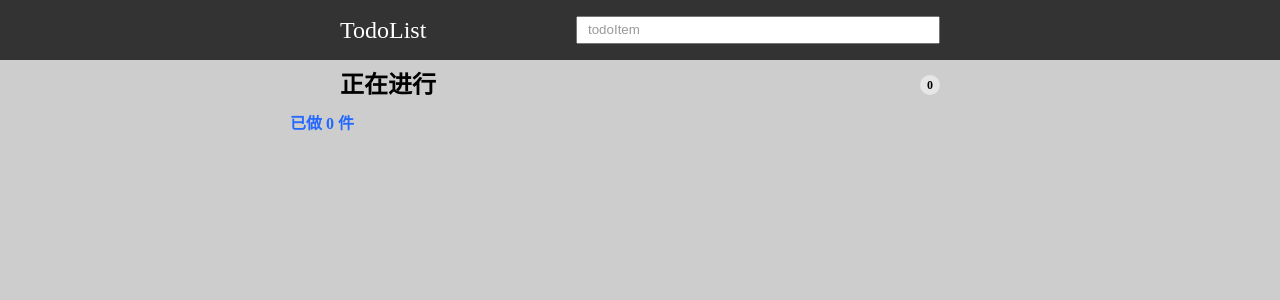
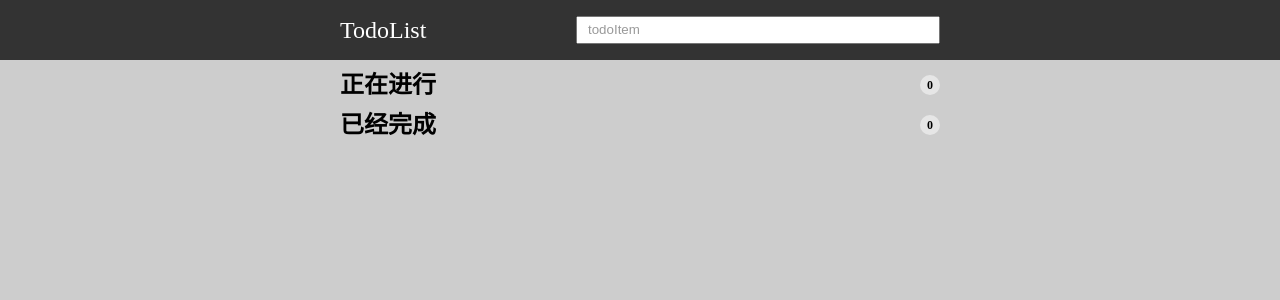
Before and after one commit to kongmingLatern/todo-list, a Vue app: page / in a window 1280 px wide. Shown: the top 300 px of the page. Built offline with nearby package versions, Linux system fonts and the light colour scheme.

Commit message:
chore : change some css styles

```diff
--- a/src/views/DoneList.vue
+++ b/src/views/DoneList.vue
@@ -1,12 +1,13 @@
 <template>
+  <div class="doneList">
   <div
-  class="number m0"
+  class="number"
   >
-    已做
+  已经完成
     <span
     data-test="count"
+    class="count"
     >{{doneList.length}}</span>
-    件
   </div>
   <ul
   data-test="ul"
@@ -15,18 +16,18 @@
   <li
   v-for="(item, key) in doneList"
   :key="key"
-  class="mt-10 bb-3 h-50"
+  class="item"
   data-test="list"
   >
-    <span class="br-3">{{ key + 1 }}</span>
     <span>{{ item.value }}</span>
      <span
      data-test="delete-button"
-     class="right hover"
+     class="delete"
      @click="deleteItem(key)"
-     >删除</span>
+     >-</span>
     </li>
   </ul>
+  </div>
 </template>
 
 <script setup lang='ts'>
@@ -47,48 +48,62 @@ const deleteItem = (num: number) => {
 </script>
 
 <style lang="less" scoped >
-.m0 {
-  margin: 0 auto;
-}
 
 .ul-container {
   width: 700px;
-  text-decoration-line: line-through;
 }
 .number {
-  width: 700px;
-  margin-bottom: 30px;
+  line-height: 30px;
+  font-size: 24px;
   font-weight: 700;
-  text-align: left;
-  color: #2369ff;
+  margin: 10px 0;
 }
-.right {
-  float: right;
-}
-.right:hover {
-  color: red;
-}
-.mt-10 {
-  margin-top: 20px;
-}
-.bb-3 {
-  border: 1px solid #ccc;
-  background-color: #fde9e9;
-}
-.h-50 {
-  height: 20px;
-  line-height: 20px;
-  padding: 10px;
-}
+
 li {
   list-style: none;
 }
-.br-3 {
-  width: 30px;
-  height: 30px;
-  padding: 10px;
-  border-right: 1px solid #000;
+
+.doneList {
+  width: 600px;
+  margin: 0 auto;
+}
+.count {
+  float: right;
+  display: block;
+  width: 20px;
+  height: 20px;
+  font-size: 12px;
+  line-height: 20px;
+  text-align: center;
+  background-color: #e6e6e6;
+  border-radius: 10px;
+  color: #000;
+  margin-top: 5px;
+}
+.item {
+  line-height: 32px;
+  font-size: 14px;
+  background-color: #fff;
+  border-left: 5px solid #629a9a;
+  border-radius: 3px;
+  text-indent: 10px;
+  margin-bottom: 10px;
+  }
+.delete {
+  display: block;
+  float: right;
+  color: #000;
+  width: 20px;
+  height: 20px;
+  line-height: 20px;
+  text-align: center;
+  border-radius: 10px;
+  font-size: 12px;
   margin-right: 10px;
+  margin-top: 5px;
+  text-indent: 0;
+  transition: all 1s ease-out;
+  background-color: #e6e6e6;
+  cursor: pointer;
 }
-
 </style>
--- a/src/views/UndoList.vue
+++ b/src/views/UndoList.vue
@@ -1,6 +1,6 @@
 <template>
   <div class="undoList">
-  <div class="number m0">
+  <div class="number">
     正在进行
    <span data-test="count" class="count">{{ undoList.length }}</span>
     </div>
```
